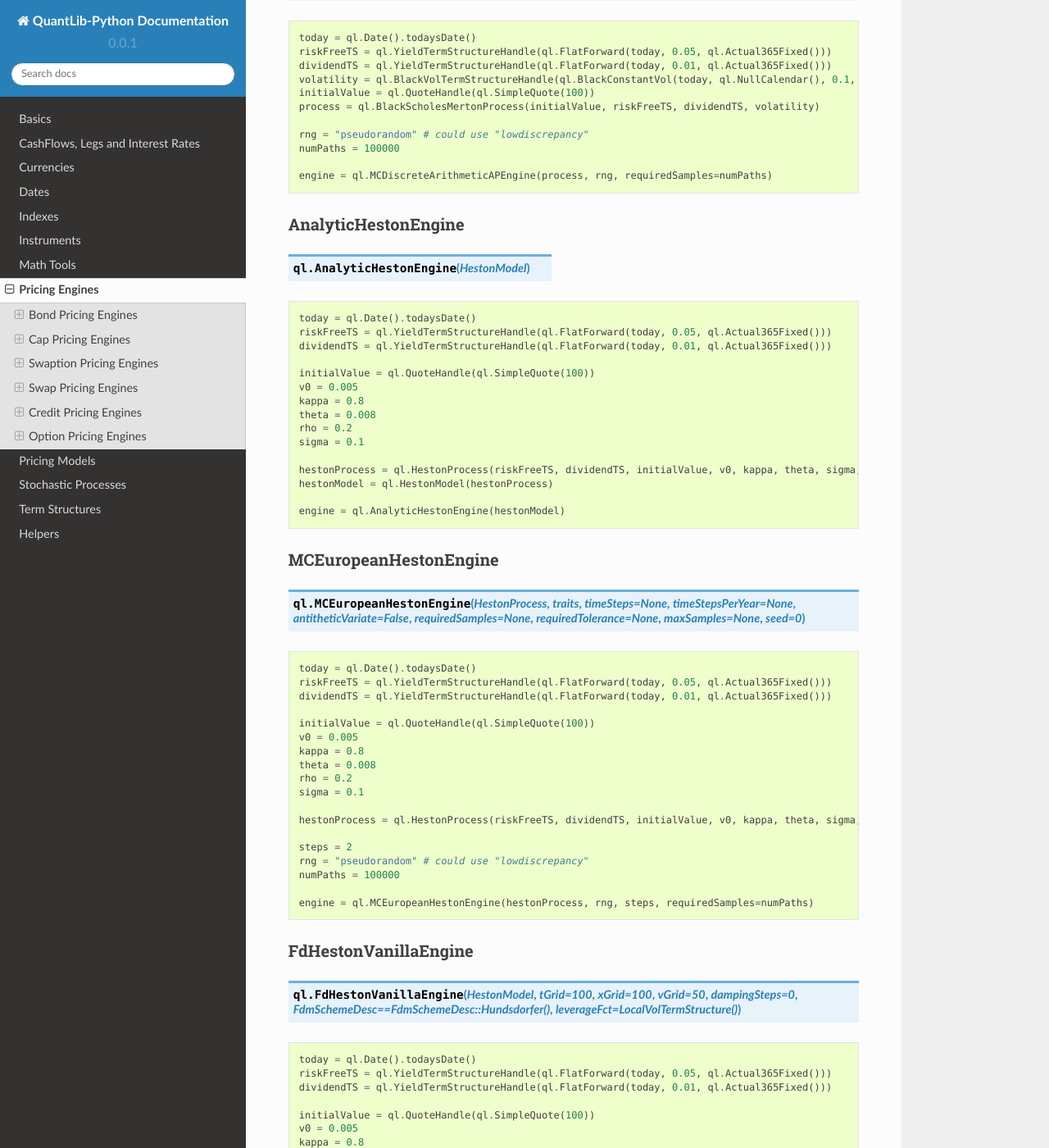
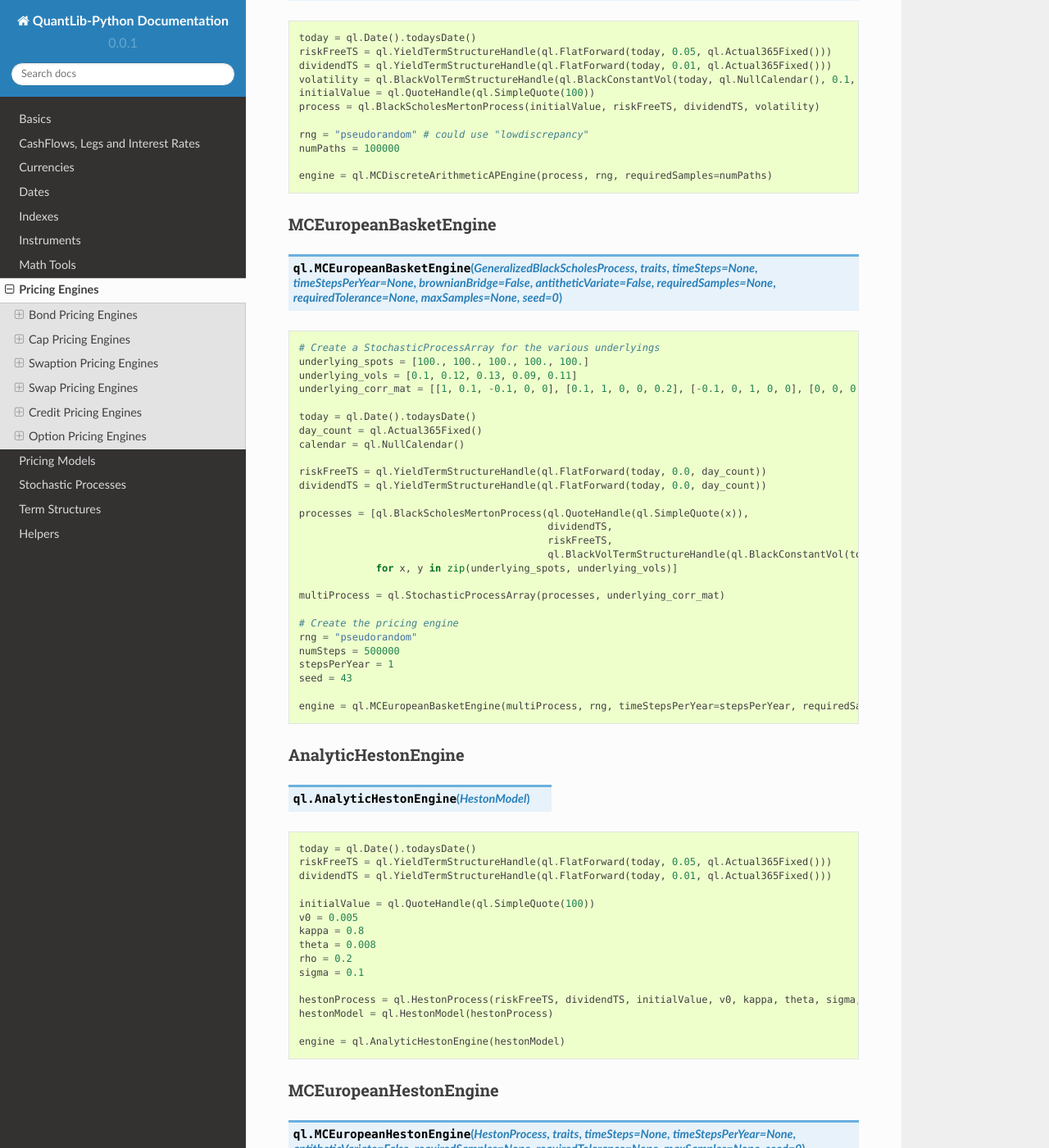
Before and after one commit to nhaga/QuantLib-Python-Docs, a Sphinx documentation site: the page built from docs/pricing_engines.rst, in a window 1280 px wide and 1400 px high, scrolled down 7808 px. Shown: the whole window at 82% size. Built offline with Sphinx 7.4.7 and the Read the Docs theme 2.0.0, drawn with Linux system fonts in a browser that asks for light colours; formulas are drawn with MathJax 3.

Commit message:
Adding StochasticProcessArray and MCEuropeanBasketEngine for pricing baskets
Examples showing pricing baskets of multiple underlyings using multiple correlated BS processes

```diff
--- a/docs/pricing_engines.rst
+++ b/docs/pricing_engines.rst
@@ -440,6 +440,42 @@ MCDiscreteArithmeticAPEngine
     engine = ql.MCDiscreteArithmeticAPEngine(process, rng, requiredSamples=numPaths)
 
 
+MCEuropeanBasketEngine
+**********************
+
+.. function:: ql.MCEuropeanBasketEngine(GeneralizedBlackScholesProcess, traits, timeSteps=None, timeStepsPerYear=None, brownianBridge=False, antitheticVariate=False, requiredSamples=None, requiredTolerance=None, maxSamples=None, seed=0)
+
+.. code-block:: python
+
+  # Create a StochasticProcessArray for the various underlyings
+  underlying_spots = [100., 100., 100., 100., 100.]
+  underlying_vols = [0.1, 0.12, 0.13, 0.09, 0.11]
+  underlying_corr_mat = [[1, 0.1, -0.1, 0, 0], [0.1, 1, 0, 0, 0.2], [-0.1, 0, 1, 0, 0], [0, 0, 0, 1, 0.15], [0, 0.2, 0, 0.15, 1]]
+
+  today = ql.Date().todaysDate()
+  day_count = ql.Actual365Fixed()
+  calendar = ql.NullCalendar()
+
+  riskFreeTS = ql.YieldTermStructureHandle(ql.FlatForward(today, 0.0, day_count))
+  dividendTS = ql.YieldTermStructureHandle(ql.FlatForward(today, 0.0, day_count))
+
+  processes = [ql.BlackScholesMertonProcess(ql.QuoteHandle(ql.SimpleQuote(x)),
+                                            dividendTS,
+                                            riskFreeTS,
+                                            ql.BlackVolTermStructureHandle(ql.BlackConstantVol(today, calendar, y, day_count)))
+               for x, y in zip(underlying_spots, underlying_vols)]
+
+  multiProcess = ql.StochasticProcessArray(processes, underlying_corr_mat)
+
+  # Create the pricing engine
+  rng = "pseudorandom"
+  numSteps = 500000
+  stepsPerYear = 1
+  seed = 43
+
+  engine = ql.MCEuropeanBasketEngine(multiProcess, rng, timeStepsPerYear=stepsPerYear, requiredSamples=numSteps, seed=seed)
+
+
 AnalyticHestonEngine
 ********************
 
```
Also changed, not shown: docs/stochastic_processes.rst (+23 -0 lines).
